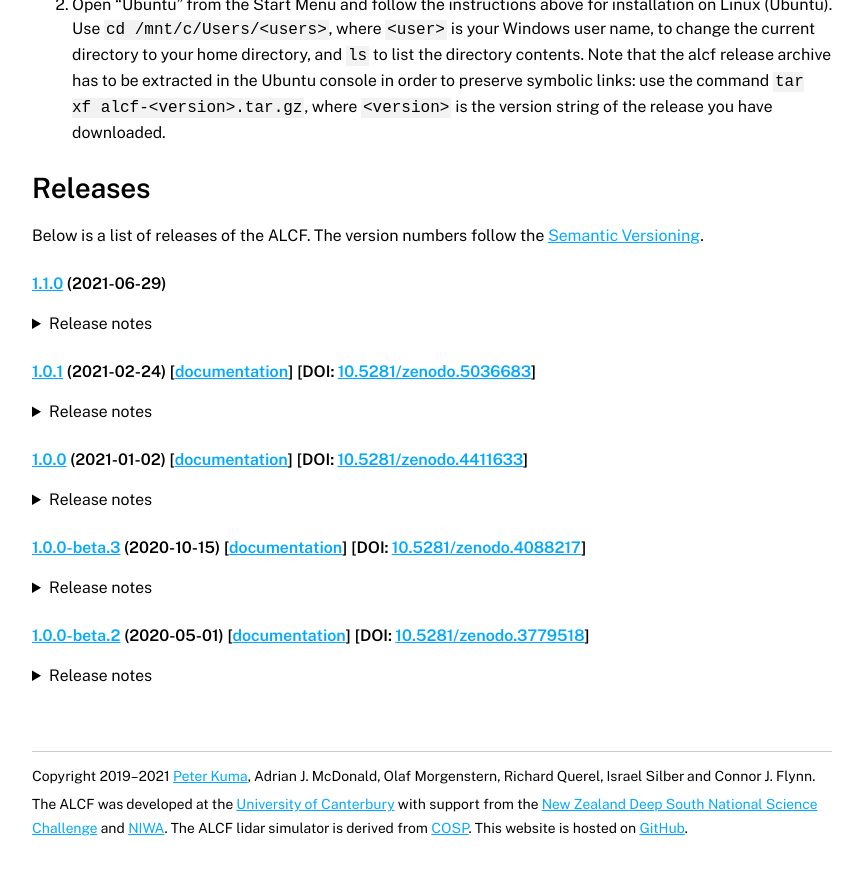
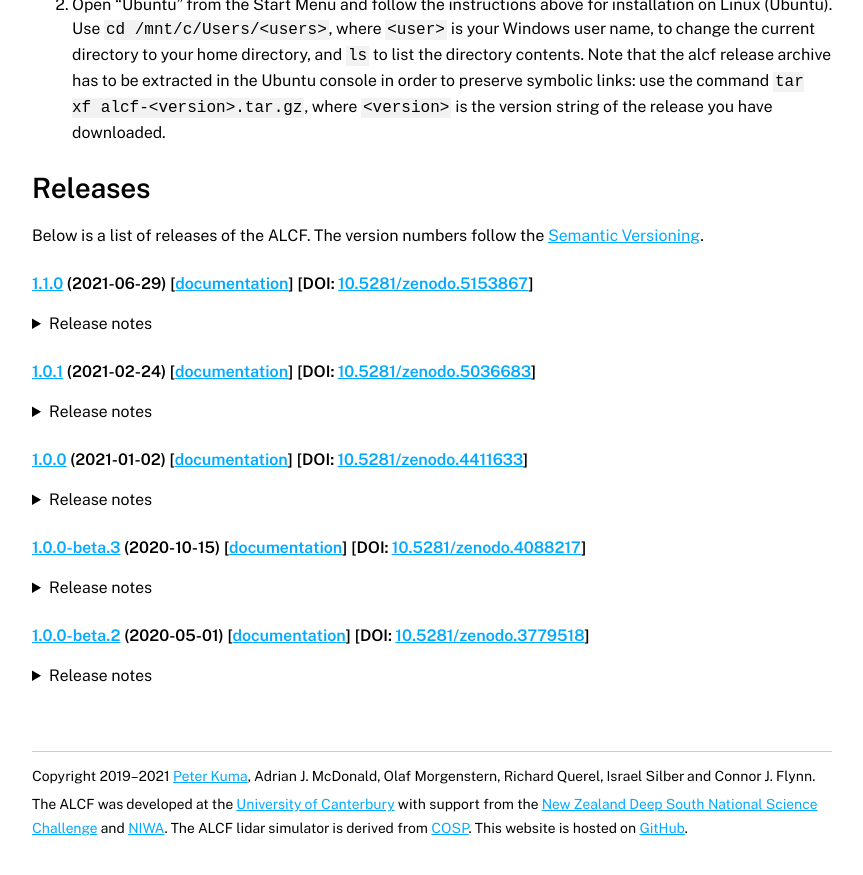
Before and after one commit to alcf-lidar/alcf-lidar.github.io, a Jekyll site: the page built from installation/index.md, in a window 1280 px wide and 900 px high, scrolled down 2556 px. Shown: the top 875 px of the window, without its empty margins (208-1071 px from the left). Built offline with Jekyll 4.4.1, drawn with Linux system fonts in a browser that asks for light colours.

Commit message:
Add v1.1.0 link to documentation and DOI

```diff
--- a/_includes/installation.md
+++ b/_includes/installation.md
@@ -102,7 +102,7 @@ symbolic links: use the command `tar xf alcf-<version>.tar.gz`, where
 Below is a list of releases of the ALCF. The version numbers follow
 the [Semantic Versioning](https://semver.org).
 
-#### [1.1.0](https://github.com/alcf-lidar/alcf/releases/tag/v1.1.0) (2021-06-29)
+#### [1.1.0](https://github.com/alcf-lidar/alcf/releases/tag/v1.1.0) (2021-06-29) [[documentation](https://github.com/alcf-lidar/alcf/releases/download/v1.1.0/alcf-doc-1.1.0.zip)] [DOI: [10.5281/zenodo.5153867](https://zenodo.org/record/5153867)]
 
 <details>
 <summary>Release notes</summary>
```
